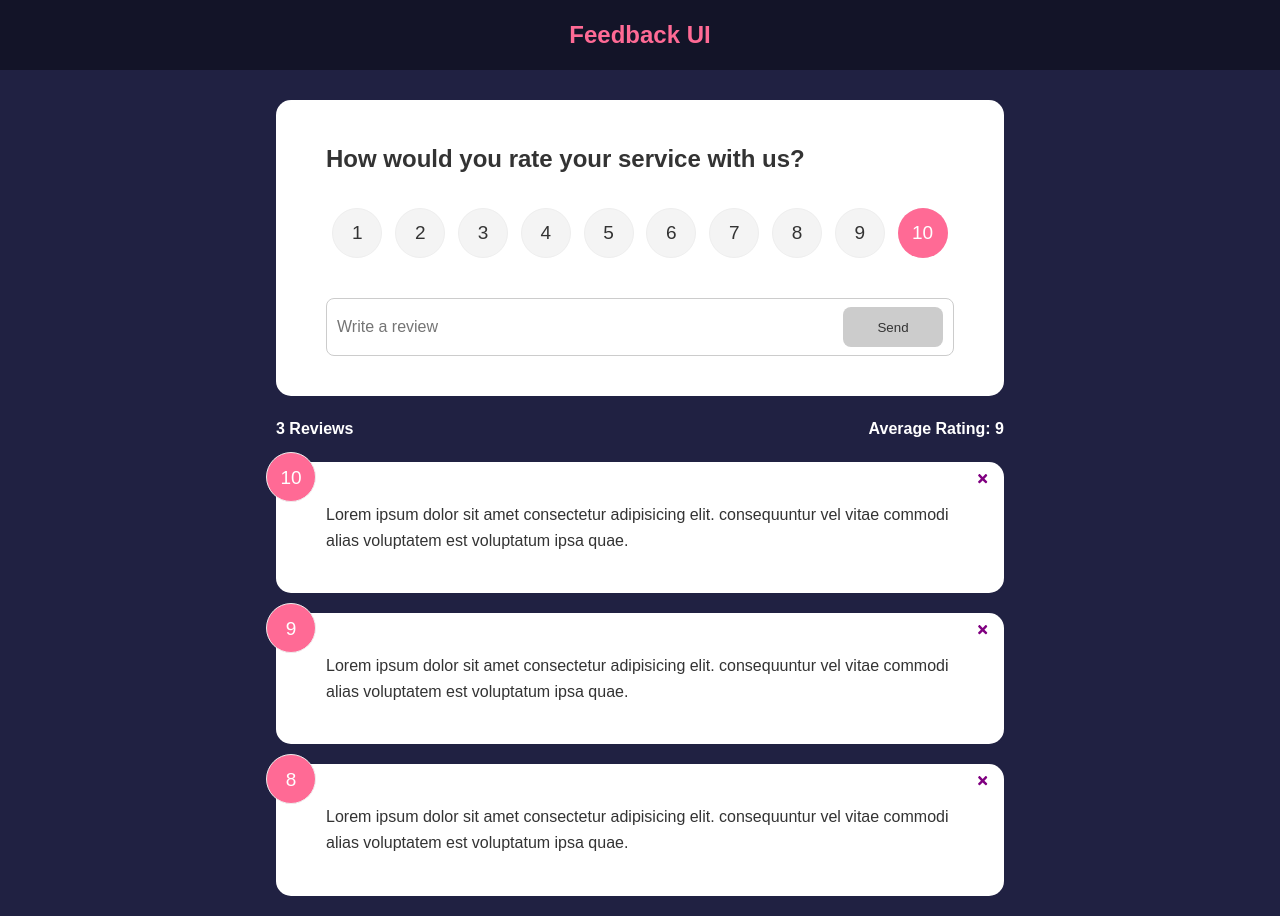
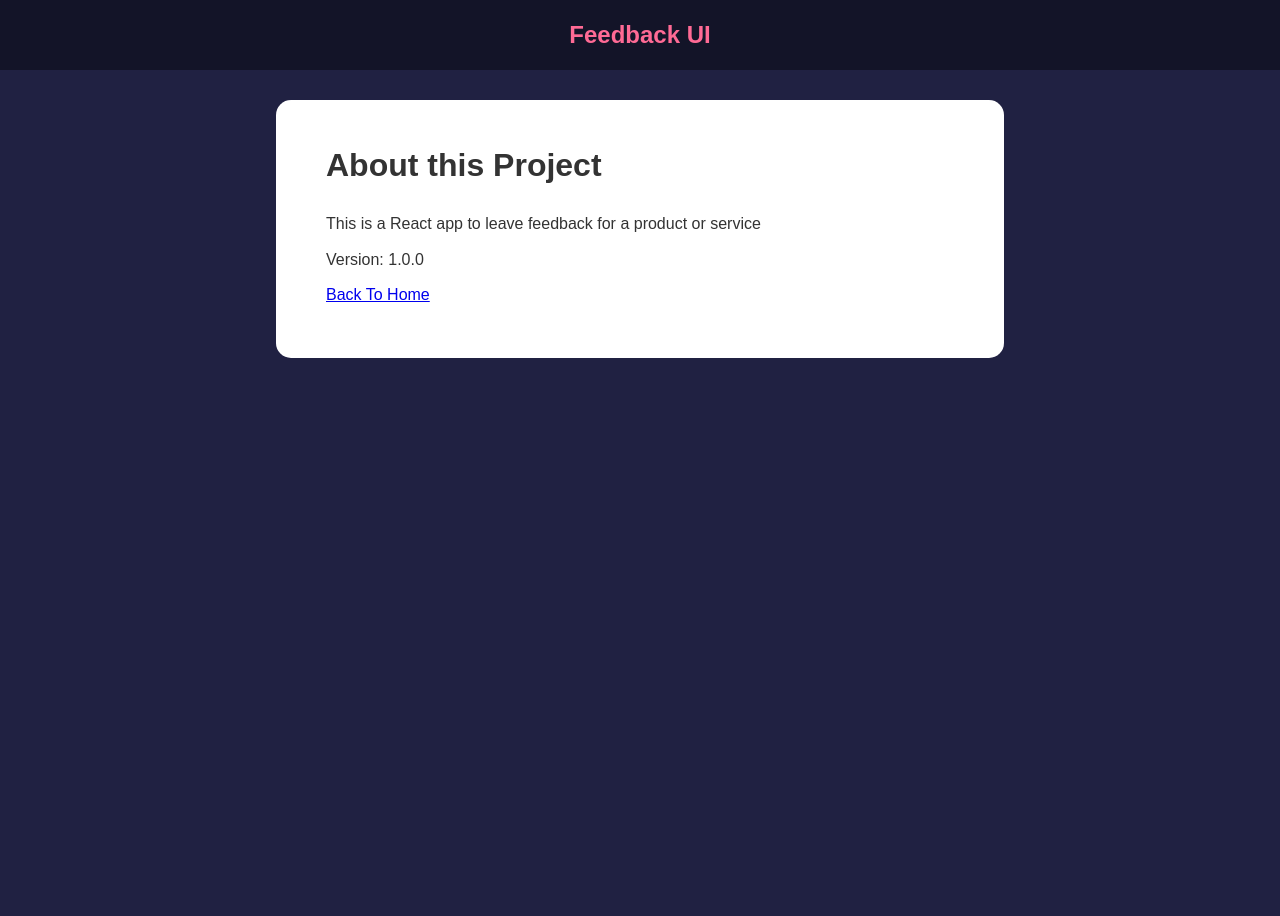
Before and after one commit to dpopkov/fe-projects, a React (Vite) app in the folder react-f-t-b/feedback-app/: page /about in a window 1280 px wide. After the commit the page ends 800 px from the top, so only its background shows below. Built offline with nearby package versions, Linux system fonts and the light colour scheme.

Commit message:
react-f-t-b: feedback-app: creating routes

```diff
--- a/react-f-t-b/feedback-app/package.json
+++ b/react-f-t-b/feedback-app/package.json
@@ -13,6 +13,7 @@
     "react": "^18.3.1",
     "react-dom": "^18.3.1",
     "react-icons": "^5.4.0",
+    "react-router-dom": "^6.28.1",
     "uuid": "^11.0.3"
   },
   "devDependencies": {
--- a/react-f-t-b/feedback-app/src/App.jsx
+++ b/react-f-t-b/feedback-app/src/App.jsx
@@ -1,11 +1,13 @@
 // import './App.css'
 import { v4 as uuidv4 } from 'uuid';
 import { useState } from 'react';
+import { BrowserRouter as Router, Routes, Route } from 'react-router-dom';
 import Header from './components/Header';
 import FeedbackList from './components/FeedbackList';
 import FeedbackData from './data/FeedbackData';
 import FeedbackStats from './components/FeedbackStats';
 import FeedbackForm from './components/FeedbackForm';
+import AboutPage from './pages/AboutPage';
 
 function App() {
   const [feedback, setFeedback] = useState(FeedbackData);
@@ -22,14 +24,29 @@
   };
 
   return (
-    <>
+    <Router>
       <Header />
       <div className="container">
-        <FeedbackForm handleAdd={addFeedback} />
-        <FeedbackStats feedback={feedback} />
-        <FeedbackList feedback={feedback} deleteFeedback={deleteFeedback} />
+        <Routes>
+          <Route
+            exact
+            path="/"
+            element={
+              <>
+                <FeedbackForm handleAdd={addFeedback} />
+                <FeedbackStats feedback={feedback} />
+                <FeedbackList
+                  feedback={feedback}
+                  deleteFeedback={deleteFeedback}
+                />
+              </>
+            }
+          />
+
+          <Route path="/about" element={<AboutPage />} />
+        </Routes>
       </div>
-    </>
+    </Router>
   );
 }
 
--- a/react-f-t-b/feedback-app/src/index.css
+++ b/react-f-t-b/feedback-app/src/index.css
@@ -185,6 +185,14 @@
   color: rebeccapurple;
 }
 
+.about h1 {
+  margin-bottom: 20px;
+}
+
+.about p {
+  margin: 10px 0;
+}
+
 @media (max-width: 600px) {
   .rating li {
     margin: 10px 3px;
--- /dev/null
+++ b/react-f-t-b/feedback-app/src/pages/AboutPage.jsx
@@ -0,0 +1,19 @@
+import Card from '../components/shared/Card';
+
+function AboutPage() {
+  return (
+    <Card>
+      <div className="about">
+        <h1>About this Project</h1>
+        <p>This is a React app to leave feedback for a product or service</p>
+        <p>Version: 1.0.0</p>
+
+        <p>
+          <a href="/">Back To Home</a>
+        </p>
+      </div>
+    </Card>
+  );
+}
+
+export default AboutPage;
```
Also changed, not shown: 2 other files (tests, documents, lock files or other folders).
